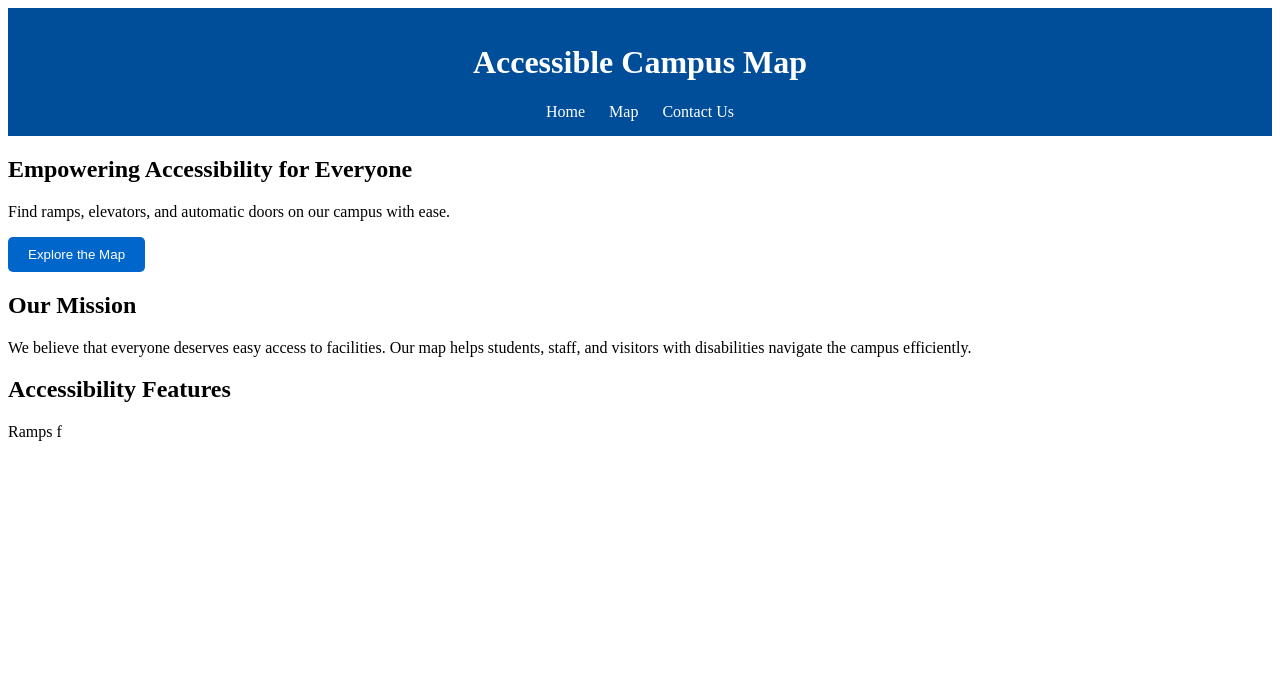
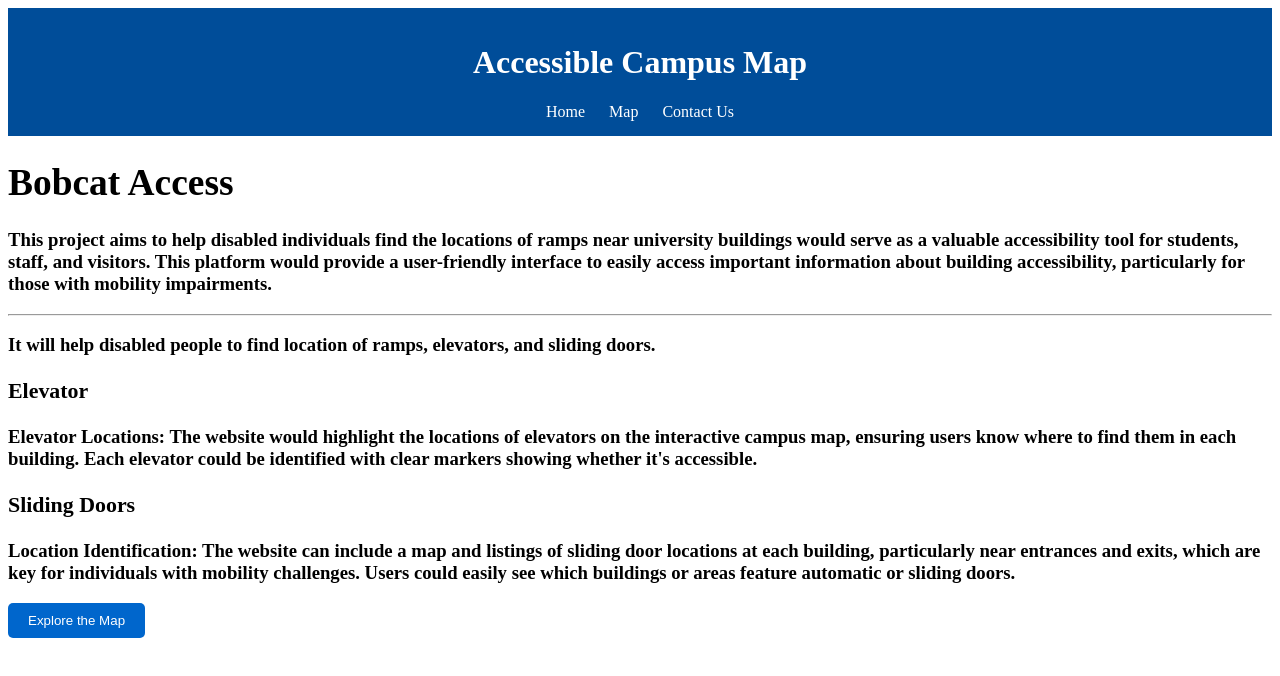
Before and after one commit to ImranMatin/Bobcat-Access, a plain HTML site: page index.html in a window 1280 px wide. Drawn offline with Linux system fonts and the light colour scheme.

Commit message:
Add files via upload

```diff
--- a/index.html
+++ b/index.html
@@ -18,20 +18,39 @@
     </header>
 
     <!-- Hero Section -->
-    <section class="hero">
+    <!-- <section class="hero">
         <h2>Empowering Accessibility for Everyone</h2>
         <p>Find ramps, elevators, and automatic doors on our campus with ease.</p>
         <button onclick="window.location.href='map.html'">Explore the Map</button>
     </section>
 
     <!-- Introduction Section -->
-    <section class="intro">
+    <!-- <section class="intro">
         <h2>Our Mission</h2>
         <p>We believe that everyone deserves easy access to facilities. Our map helps students, staff, and visitors with disabilities navigate the campus efficiently.</p>
-    </section>
+    </section> -->
 
     <!-- Carousel Section -->
-    <section class="carousel">
+     <!-- <section class="carousel">
         <h2>Accessibility Features</h2>
         <div class="carousel-container">
-            <div class="carousel-item">Ramps f
+            <div class="carousel-item">Ramps f -->
+
+                <h3><div class="jumbotron">
+                    <h1 class="display-4">Bobcat Access</h1>
+                    <p class="parabold">This project aims to help disabled individuals find the locations of ramps near university buildings would serve as a valuable accessibility tool for students, staff, and visitors. This platform would provide a user-friendly interface to easily access important information about building accessibility, particularly for those with mobility impairments.</p>
+                    <hr class="my-4">
+                   <p>It will help disabled people to find location of ramps, elevators, and sliding doors.
+                    </p>
+
+                    <h3>Elevator<br></h3>
+                    <p>
+                        Elevator Locations: The website would highlight the locations of elevators on the interactive campus map, ensuring users know where to find them in each building. Each elevator could be identified with clear markers showing whether it's accessible.
+                    </p>
+                    <h3> <b>Sliding Doors</b><br></h3>
+                    <p>
+                        Location Identification: The website can include a map and listings of sliding door locations at each building, particularly near entrances and exits, which are key for individuals with mobility challenges. Users could easily see which buildings or areas feature automatic or sliding doors.
+                    </p>
+                    <button onclick="window.location.href='map.html'">Explore the Map</button>
+                  </div>
+                  </h3>
```
